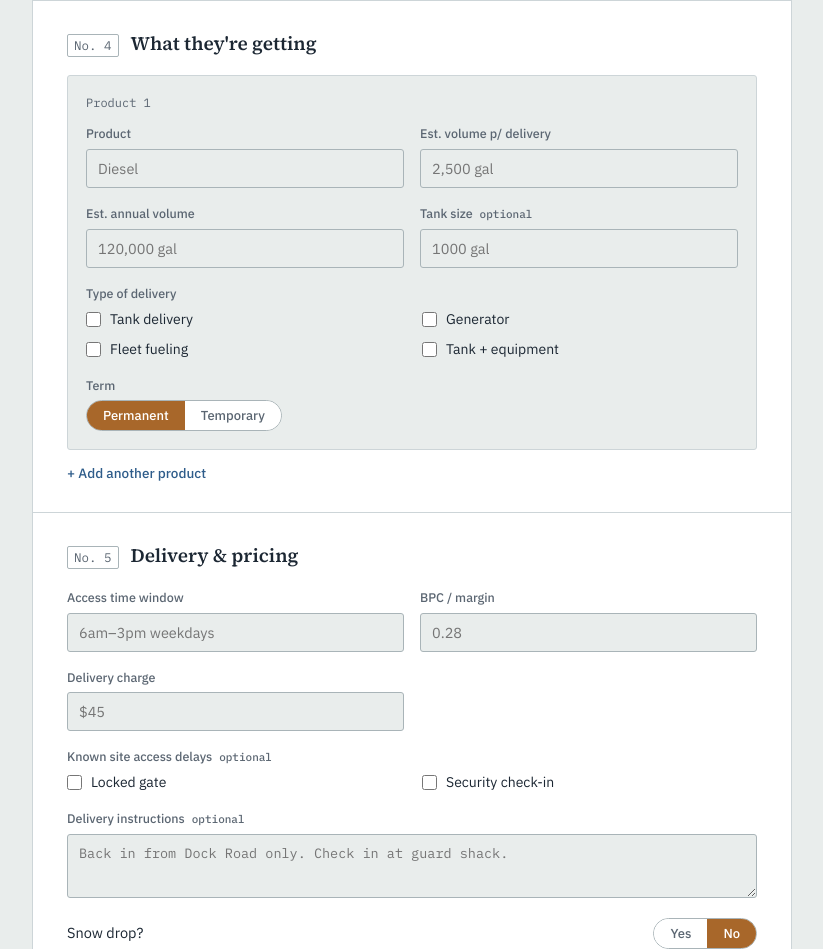
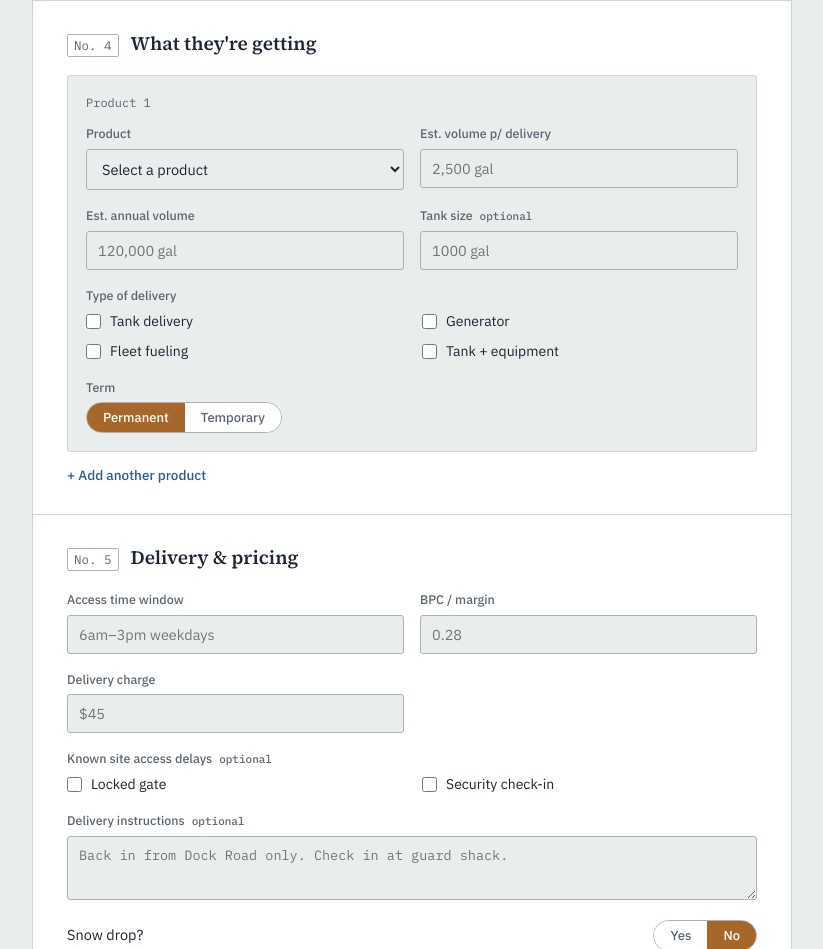
Before and after one commit to penpen2007/customer-setup, a plain HTML site: page index.html in a window 1280 px wide. Shown: the part 1549-2498 px from the top of the page, without its empty margins (228-1051 px from the left). Drawn offline with nearby package versions, Linux system fonts and the light colour scheme.

Commit message:
Add files via upload

```diff
--- a/index.html
+++ b/index.html
@@ -399,7 +399,7 @@
       <div class="product">
         <div class="product-no">Product 1</div>
         <div class="grid">
-          <div class="field"><span class="field-label">Product</span><input type="text" id="p1product" placeholder="Diesel"></div>
+          <div class="field"><span class="field-label">Product</span><select id="p1product" data-products></select></div>
           <div class="field"><span class="field-label">Est. volume p/ delivery</span><input type="text" id="p1vol" placeholder="2,500 gal"></div>
           <div class="field"><span class="field-label">Est. annual volume</span><input type="text" id="p1annual" placeholder="120,000 gal"></div>
           <div class="field"><span class="field-label">Tank size <span class="opt">optional</span></span><input type="text" id="p1tank" placeholder="1000 gal"></div>
@@ -432,7 +432,7 @@
       <div class="product hidden" id="product2">
         <div class="product-no">Product 2</div>
         <div class="grid">
-          <div class="field"><span class="field-label">Product</span><input type="text" id="p2product" placeholder="DEF"></div>
+          <div class="field"><span class="field-label">Product</span><select id="p2product" data-products></select></div>
           <div class="field"><span class="field-label">Est. volume p/ delivery</span><input type="text" id="p2vol" placeholder="200 gal"></div>
           <div class="field"><span class="field-label">Est. annual volume</span><input type="text" id="p2annual" placeholder="6,000 gal"></div>
           <div class="field"><span class="field-label">Tank size <span class="opt">optional</span></span><input type="text" id="p2tank" placeholder="330 gal tote"></div>
@@ -452,7 +452,7 @@
       <div class="product hidden" id="product3">
         <div class="product-no">Product 3</div>
         <div class="grid">
-          <div class="field"><span class="field-label">Product</span><input type="text" id="p3product"></div>
+          <div class="field"><span class="field-label">Product</span><select id="p3product" data-products></select></div>
           <div class="field"><span class="field-label">Est. volume p/ delivery</span><input type="text" id="p3vol"></div>
           <div class="field"><span class="field-label">Est. annual volume</span><input type="text" id="p3annual"></div>
           <div class="field"><span class="field-label">Tank size <span class="opt">optional</span></span><input type="text" id="p3tank"></div>
@@ -621,6 +621,49 @@
 
 <script>
 (function(){
+  /*
+   * Product list — matches the product names in Cargas.
+   * To add or rename a product, edit this list; all three product
+   * dropdowns update from it.
+   */
+  var PRODUCTS = [
+    '2 Fuel Oil HO',
+    'B2 On Road Diesel',
+    'B20 On Road Diesel',
+    'B5 Clear Diesel',
+    'B5 Heating Oil',
+    'BIO DIESEL B99',
+    'Clear Kerosene',
+    'DEF - Diesel Exhaust Fuel',
+    'Dyed Kerosene',
+    'HiTest Gasoline 93 Oct',
+    'Midgrade Gasoline PU 89 Oct',
+    'Non Ethanol 87 Gasoline',
+    'Non Ethanol 90 Gasoline',
+    'Off Road Diesel',
+    'On Road Diesel',
+    'Propane',
+    'Unleaded Gasoline RU 87 Oct',
+    'Winter B2 On Road',
+    'Winter B5 Heating Oil',
+    'Winter Heating Oil',
+    'Winter Off Road',
+    'Winter On Road'
+  ];
+
+  document.querySelectorAll('select[data-products]').forEach(function(sel){
+    var blank = document.createElement('option');
+    blank.value = '';
+    blank.textContent = 'Select a product';
+    sel.appendChild(blank);
+    PRODUCTS.forEach(function(name){
+      var opt = document.createElement('option');
+      opt.value = name;
+      opt.textContent = name;
+      sel.appendChild(opt);
+    });
+  });
+
   /* ---- toggles ---- */
   var toggles = {};
   document.querySelectorAll('.toggle').forEach(function(t){
```
